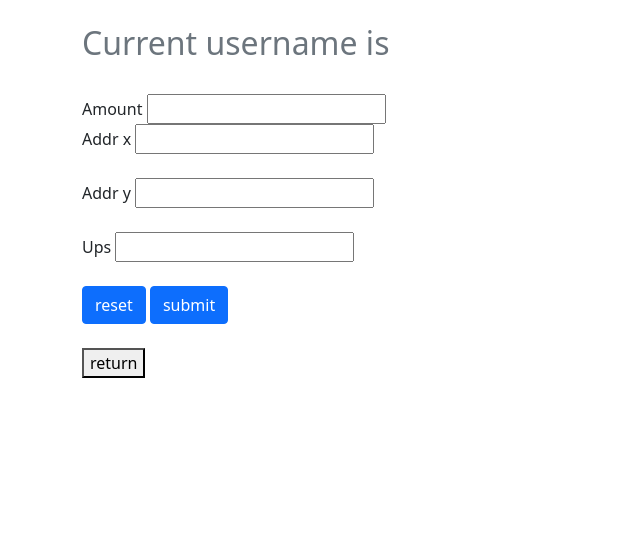
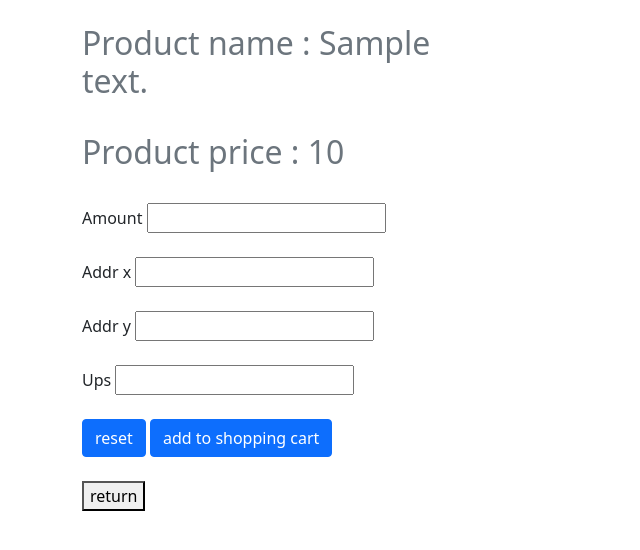
Before and after one commit to JunFenngZhi/ECE568_mini_Amazon, a Django app: template web-app/amazon/templates/amazon/cataLogDetail.html in a window 1280 px wide. Shown: the part 71-621 px from the top of the page, without its empty margins (0-640 px from the left). Run offline with Django 4.2, Linux system fonts and the light colour scheme; the template is opened without the code that fills it: most values are stand-ins (such as "Sample title", 1, 10 or a date in 2020); form fields are guessed from the names that the template uses.

Commit message:
update catalog details

```diff
--- a/web-app/amazon/forms.py
+++ b/web-app/amazon/forms.py
@@ -29,7 +29,7 @@ class UpdateProfileForm(forms.ModelForm):
         fields = ['addrX','addrY','upsID']
 
 class placeOrderForm(forms.ModelForm):
-    amount = forms.IntegerField(label="purchase amount:")
+    amount = forms.IntegerField(label="purchase amount:", min_value = 1)
     addrX = forms.CharField(max_length=10, label="deleivery address X:")
     addrY = forms.CharField(max_length=10, label="deleivery address X:")
     upsID = forms.CharField(max_length=10, required=False, label="UPS_ID(optional):")
--- a/web-app/amazon/templates/amazon/cataLogDetail.html
+++ b/web-app/amazon/templates/amazon/cataLogDetail.html
@@ -5,15 +5,18 @@
 <div class="container">
     <div class="col-md-4 col-md-offset-4">
 
-      <h2 class="text-muted">Current username is {{user.username}}</h2>
+      <h2 class="text-muted">Product name : {{productDescription}}</h2>
+      <br>
+      <h2 class="text-muted">Product price : {{productPrice}}</h2>
       <br>
 
-      <form class='form-cataLogDetail' action="{% url 'cataLogDetail' %}" method="post">
+      <form class='form-cataLogDetail' action="{% url 'detail' productID productPrice productDescription%}" method="post">
           {% csrf_token %}
           <div class="form-group">
             {{ placeOrderform.amount.label_tag }}
             {{ placeOrderform.amount }}
          </div>
+         <br />
           <div class="form-group">
               {{ placeOrderform.addrX.label_tag }}
               {{ placeOrderform.addrX }}
@@ -30,7 +33,7 @@
           </div>
           <br />
           <button type="reset" class="btn btn-primary pull-left">reset</button>
-          <button type="submit" class="btn btn-primary pull-right">submit</button>
+          <button type="submit" class="btn btn-primary pull-right">add to shopping cart</button>
 
       </form>
 
--- a/web-app/amazon/views.py
+++ b/web-app/amazon/views.py
@@ -88,10 +88,14 @@ def cataLogDetail(request, productID, productPrice, productDescription):
         context = {
             'productPrice': productPrice,
             'productName' : productDescription,
-            'placeOrderform': form
+            'placeOrderform': form,
+            'productDescription': productDescription,
+            'productID' : productID
         }
         return render(request, 'amazon/cataLogDetail.html', context)
     else: # POST
+
+
 
 
 
```
